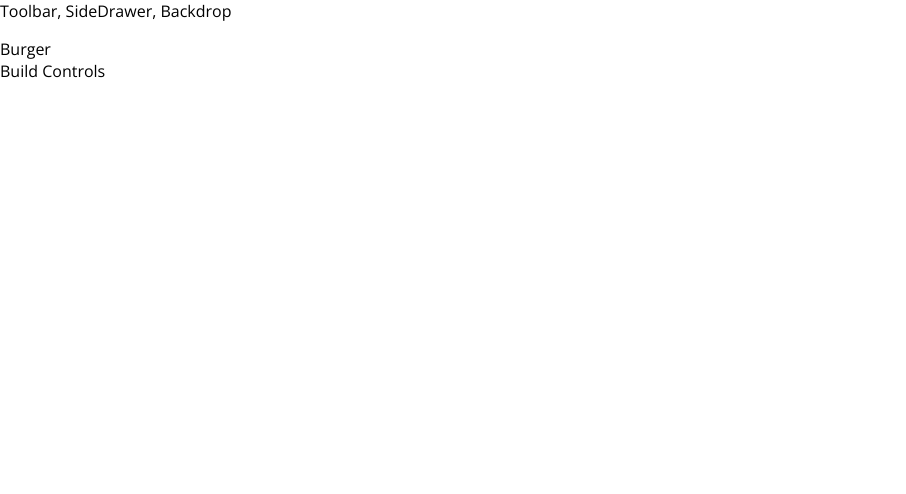
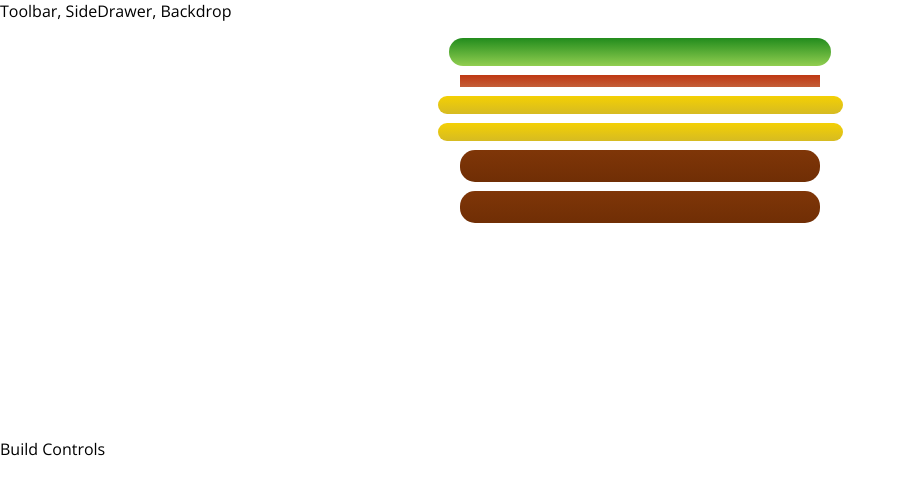
Before and after one commit to Nhukangasniemi/Burger-Builder-App, a React (Create React App) app: page / in a window 1280 px wide. Shown: the top 494 px of the page, without its empty margins (0-906 px from the left). Built offline with nearby package versions, Linux system fonts and the light colour scheme.

Commit message:
Rendering ingredients, map ingredients object to array

```diff
--- a/src/components/Burger/Burger.module.css
+++ b/src/components/Burger/Burger.module.css
@@ -2,7 +2,6 @@
     width: 100%;
     margin: auto;
     height: 250px;
-    overflow: scroll;
     text-align: center;
     font-weight: bold;
     font-size: 1.2rem;
--- a/src/components/Burger/Burger.tsx
+++ b/src/components/Burger/Burger.tsx
@@ -1,13 +1,23 @@
-import React from 'react'
-import classes from './Burger.module.css'
-import BurgerIngredient from './BurgerIngredient/BurgerIngredient';
+import React from "react";
+import classes from "./Burger.module.css";
+import BurgerIngredient from "./BurgerIngredient/BurgerIngredient";
+import { IIngredients } from "./../../models/Ingredients";
 
-const Burger = () => {
-    return (
-        <div className={classes.Burger}>
-            <BurgerIngredient type="bread-top" />
-        </div>
-    )
+interface IProps {
+  ingredients: IIngredients;
 }
 
-export default Burger
+const Burger: React.FC<IProps> = props => {
+  const { ingredients } = props;
+  const transformIngredients = Object.keys(ingredients).map(igKey =>
+    [...Array(ingredients[igKey])].map((_, i) => <BurgerIngredient type={igKey} key={igKey+i} />)
+  );
+
+  return (
+    <div className={classes.Burger}>
+      {transformIngredients}
+    </div>
+  );
+};
+
+export default Burger;
--- a/src/components/Burger/BurgerIngredient/BurgerIngredient.module.css
+++ b/src/components/Burger/BurgerIngredient/BurgerIngredient.module.css
@@ -111,5 +111,3 @@
     background: linear-gradient(#bf3813, #c45e38);
     margin: 2% auto;
 }
-
-export {}
--- a/src/components/Burger/BurgerIngredient/BurgerIngredient.tsx
+++ b/src/components/Burger/BurgerIngredient/BurgerIngredient.tsx
@@ -9,7 +9,7 @@ const BurgerIngredient: React.FC<IProps> = (props: IProps) => {
   let ingredient = null;
 
   switch (props.type) {
-    case "bread-botton":
+    case "bread-bottom":
       ingredient = <div className={classes.BreadBottom}></div>;
       break;
     case "bread-top":
@@ -23,7 +23,7 @@ const BurgerIngredient: React.FC<IProps> = (props: IProps) => {
     case "meat":
       ingredient = <div className={classes.Meat}></div>;
       break;
-    case "chease":
+    case "cheese":
       ingredient = <div className={classes.Cheese}></div>;
       break;
     case "bacon":
--- a/src/containers/BurgerBuilder/BurgerBuilder.tsx
+++ b/src/containers/BurgerBuilder/BurgerBuilder.tsx
@@ -1,13 +1,22 @@
-import React from 'react'
-import Auxiliary from './../../hoc/Auxiliary';
+import React, { useState } from "react";
+import Auxiliary from "./../../hoc/Auxiliary";
+import Burger from "./../../components/Burger/Burger";
+import { IIngredients } from "./../../models/Ingredients";
 
 const BurgerBuilder = () => {
-    return (
-        <Auxiliary>
-            <div>Burger</div>
-            <div>Build Controls</div>
-        </Auxiliary>
-    )
-}
+  const [ingredients, setIngredients] = useState<IIngredients>({
+    salad: 1,
+    bacon: 1,
+    cheese: 2,
+    meat: 2
+  });
 
-export default BurgerBuilder
+  return (
+    <Auxiliary>
+      <Burger ingredients={ingredients} />
+      <div>Build Controls</div>
+    </Auxiliary>
+  );
+};
+
+export default BurgerBuilder;
--- /dev/null
+++ b/src/models/Ingredients.ts
@@ -0,0 +1,10 @@
+interface IIngredientsArray {
+    [key: string]: number
+}
+
+export interface IIngredients extends IIngredientsArray {
+    salad: number,
+    bacon: number,
+    cheese: number,
+    meat: number
+}
```
